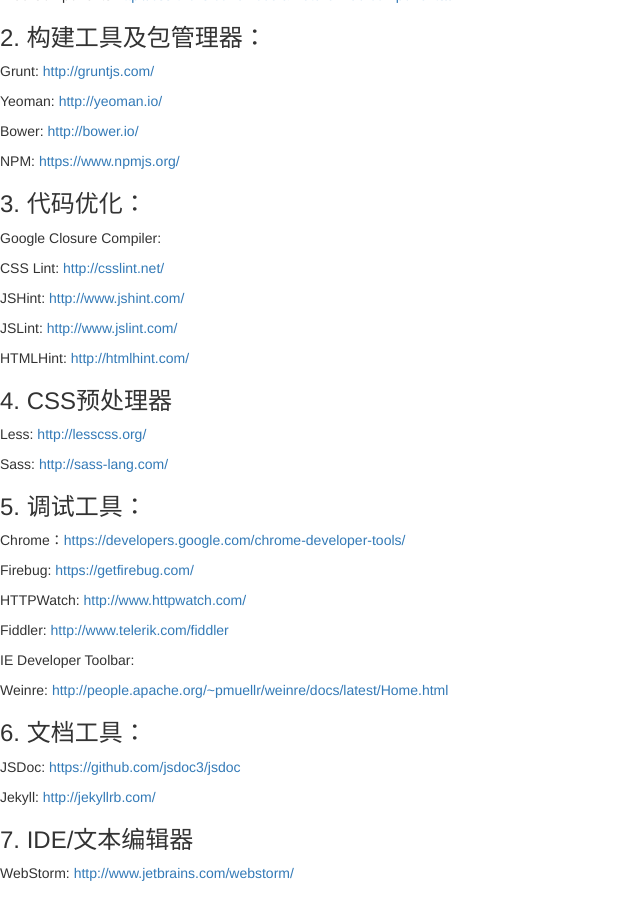
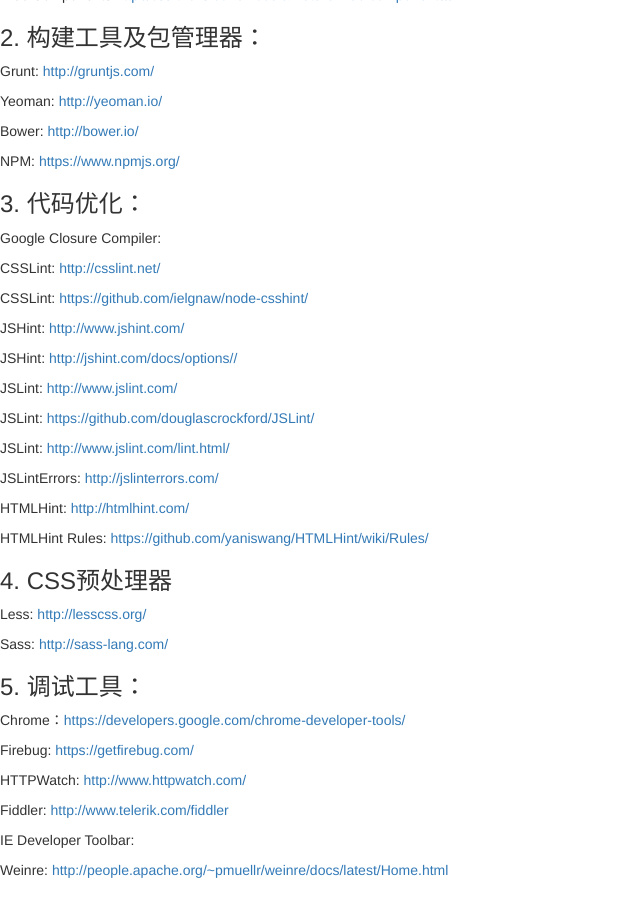
Before and after one commit to wkylin/wkylin.github.com, a Jekyll site: the page built from _posts/core-samples/2014-05-20-knowledge.md, in a window 1280 px wide and 900 px high, scrolled down 1170 px. Shown: the whole window, without its empty margins (0-640 px from the left). Built offline with Jekyll 4.4.1, drawn with Linux system fonts in a browser that asks for light colours; nearby versions of some CDN libraries; library files that are not in the unit come from our copies; comment, search, counter and statistics services are not loaded; some of the changed text lies outside the part shown.

Commit message:
Style Guide

```diff
--- a/_posts/core-samples/2014-05-20-knowledge.md
+++ b/_posts/core-samples/2014-05-20-knowledge.md
@@ -32,13 +32,25 @@
 
 Google Closure Compiler:
 
-CSS Lint:  <http://csslint.net/>
+CSSLint:  <http://csslint.net/>
+
+CSSLint: <https://github.com/ielgnaw/node-csshint/>
 
 JSHint: <http://www.jshint.com/>
 
+JSHint: <http://jshint.com/docs/options//>
+
 JSLint: <http://www.jslint.com/>
 
+JSLint: <https://github.com/douglascrockford/JSLint/>
+
+JSLint: <http://www.jslint.com/lint.html/>
+
+JSLintErrors: <http://jslinterrors.com/>
+
 HTMLHint: <http://htmlhint.com/>
+
+HTMLHint Rules: <https://github.com/yaniswang/HTMLHint/wiki/Rules/>
 
 ###4. CSS预处理器
 
@@ -187,8 +199,6 @@
 
 Code Guide: <http://alloyteam.github.io/code-guide/>
 
-BootCss: <http://codeguide.bootcss.com/>
-
 IdiomaticCSS: <https://github.com/necolas/idiomatic-css/tree/master/translations/zh-CN>
 
 GitHubGuide: <https://github.com/styleguide>
@@ -219,6 +229,8 @@
 
 CSS 创作指南: <https://github.com/yisibl/css-creating>
 
+CSSGuide: <https://github.com/ecomfe/spec/blob/master/css-style-guide.md>
+
 ###21. HTML模块化
 
 html5boilerplate: <http://html5boilerplate.com/>
```
